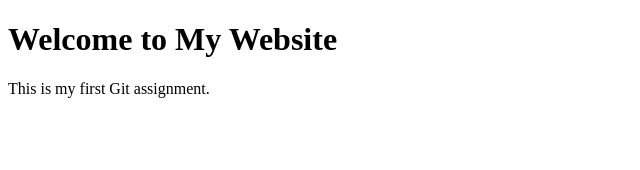
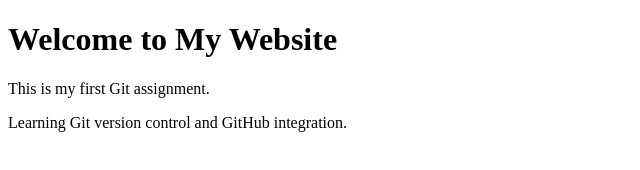
Before and after one commit to 2024eb01007-ctrl/Git_Assignment, a plain HTML site: page index.html in a window 1280 px wide. Shown: the whole page, without its empty margins (0-640 px from the left). Drawn offline with Linux system fonts and the light colour scheme.

Commit message:
Update homepage

```diff
--- a/index.html
+++ b/index.html
@@ -6,5 +6,6 @@
 <body>
     <h1>Welcome to My Website</h1>
     <p>This is my first Git assignment.</p>
+    <p>Learning Git version control and GitHub integration.</p>
 </body>
 </html>
```
